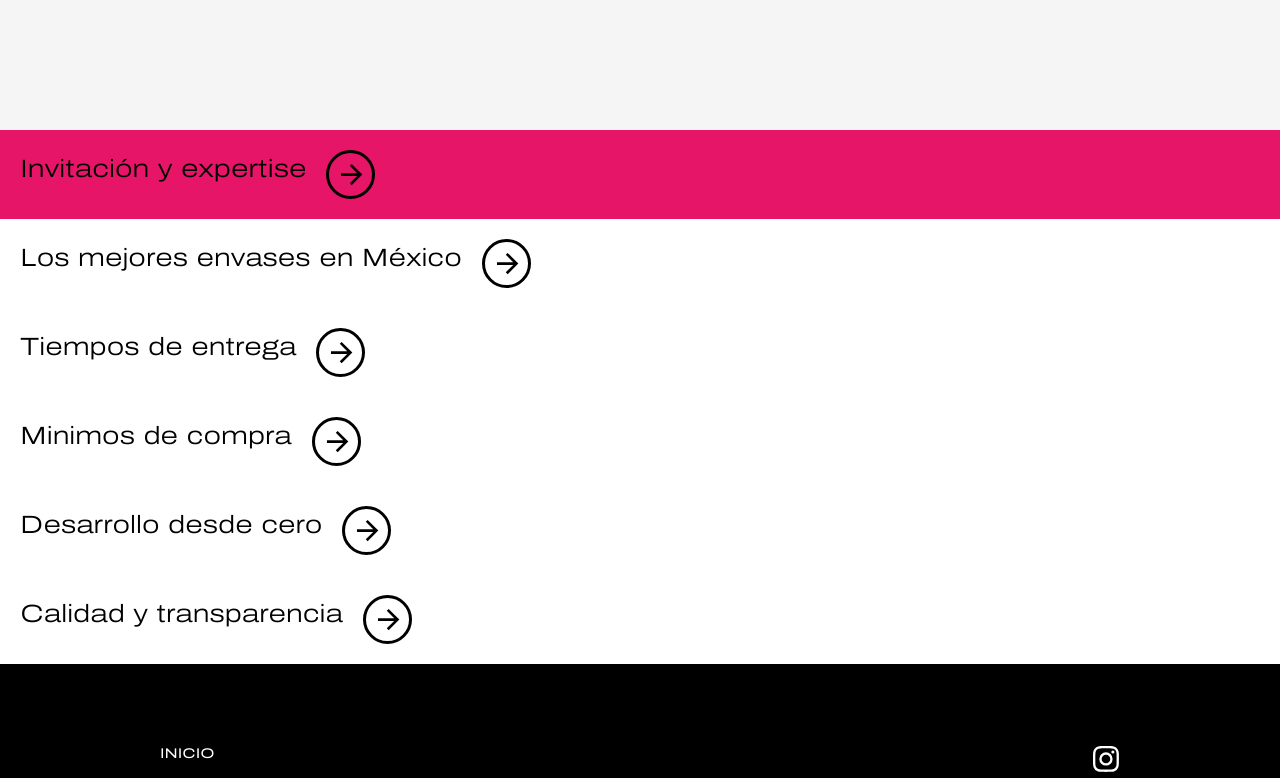
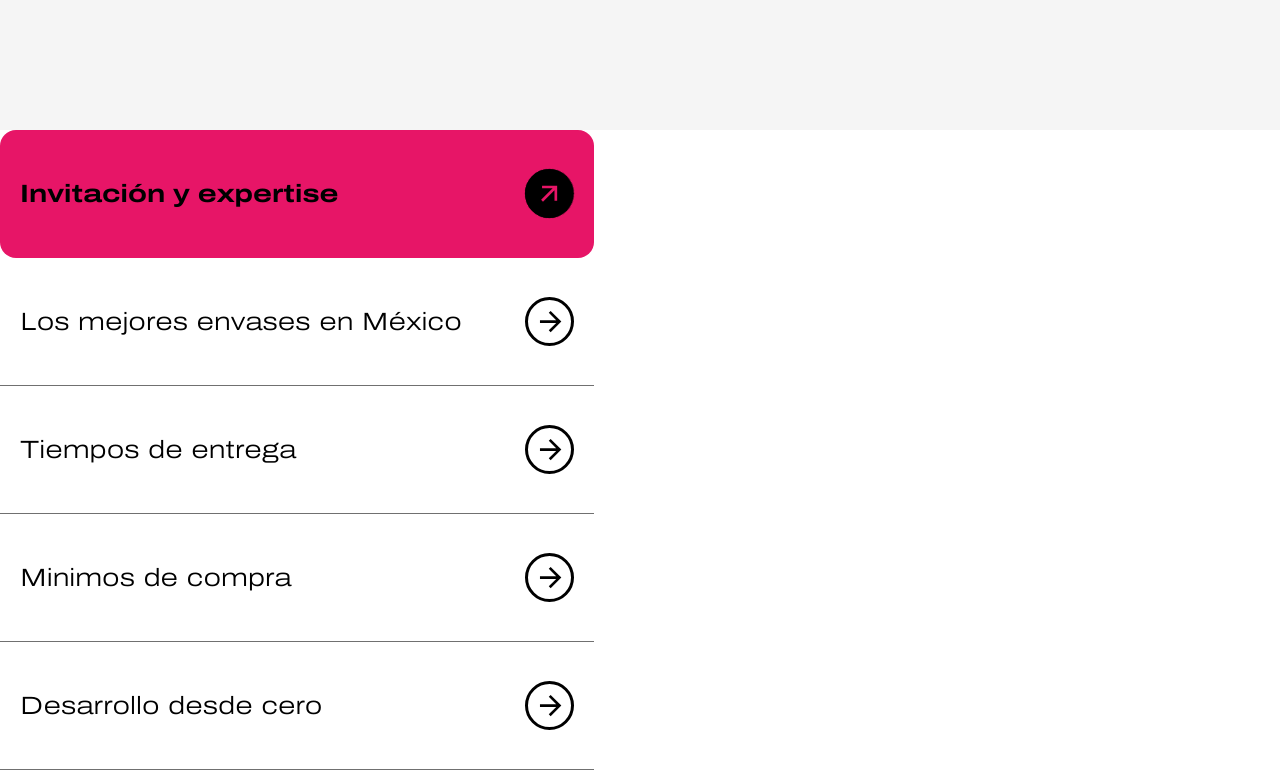
Before and after one commit to AlexRizo/insipiralab, a React (Vite) app: page /maquila in a window 1280 px wide. Shown: the part 1840-2618 px from the top of the page. Built offline with nearby package versions, Linux system fonts and the light colour scheme.

Commit message:
orderList

```diff
--- a/src/components/OrderList.jsx
+++ b/src/components/OrderList.jsx
@@ -1,5 +1,5 @@
 import { useRef, useState } from "react";
-import { OpenIcon } from "../icons"
+import { OpenedIcon, OpenIcon } from "../icons"
 
 export const OrderList = () => {
     const [items, setItems] = useState([
@@ -8,35 +8,42 @@ export const OrderList = () => {
         { id: 2, text: 'Tiempos de entrega' },
         { id: 3, text: 'Minimos de compra' },
         { id: 4, text: 'Desarrollo desde cero' },
-        { id: 5, text: 'Calidad y transparencia' }
+        { id: 5, text: 'Calidad, excelencia y transparencia' }
     ]);
 
     const [currentIndex, setCurrentIndex] = useState(0);
+    const [animation, setAnimation] = useState('opacity-100');
 
 
     const handleNewIndex = (item) => {
         const newItems = items.filter(i => i.id !== item.id);
+        if (item.id === currentIndex) return;
         setCurrentIndex(item.id);
+        setAnimation('opacity-0');
 
         setTimeout(() => {
             setItems([
                 item,
                 ...newItems
             ])
-        }, 300);
+            setAnimation('opacity-100');
+        }, 500);
     }
 
     return (
-        <ul className="text-black font-light text-[25px]">
+        <ul className="text-black font-light text-[25px] w-max">
             {
                 items.map(item => (
                     <li
                         key={ item.id }
-                        className={`flex gap-5 ${ item.id === currentIndex && 'bg-[#E71567] order-list' } p-5 cursor-pointer`}
+                        className={`flex justify-between items-center relative gap-5 border-b h-32 border-[#707070] ${ item.id === currentIndex && 'bg-[#E71567] order-list rounded-2xl border-transparent font-bold' } p-5 cursor-pointer ${ item.id === currentIndex && animation ? animation : '' }`}
                         onClick={ () => handleNewIndex(item) }
                     >
                         <p>{item.text}</p>
-                        <OpenIcon />
+                        <div className="w-[49px] flex items-center">
+                            <OpenIcon className={`absolute ${ item.id === currentIndex && 'animate-button' }`} />
+                            <OpenedIcon className={`absolute opacity-0 ${ item.id === currentIndex && '!opacity-100 display-transition' }`} />
+                        </div>
                     </li>
                 ))
             }
--- a/src/index.css
+++ b/src/index.css
@@ -17,11 +17,17 @@
     }
 
     .order-list {
-        transition: background-color 0.5s;
+        transition: background-color 0.6s ease,
+                    opacity 0.6s ease-in-out;
     }
 
-    .order-list-fade {
-        transition: display 0.5s step-end;
+    .display-transition {
+        animation: button-opened-rotate 0.5s ease-in-out forwards;
+        transition: opacity 2s;
+    }
+
+    .animate-button {
+        animation: button-rotate 0.5s ease-in forwards;
     }
 }
 
@@ -58,6 +64,24 @@ body {
     align-items: center;
 }
 
-.mask-image {
+@keyframes button-rotate {
+    0% {
+        transform: rotate(0deg);
+    }
+
+    100% {
+        transform: rotate(-45deg);
+    }
 
 }
+
+@keyframes button-opened-rotate {
+    0% {
+        transform: rotate(70deg);
+    }
+
+    100% {
+        transform: rotate(0deg);
+    }
+
+}
```
